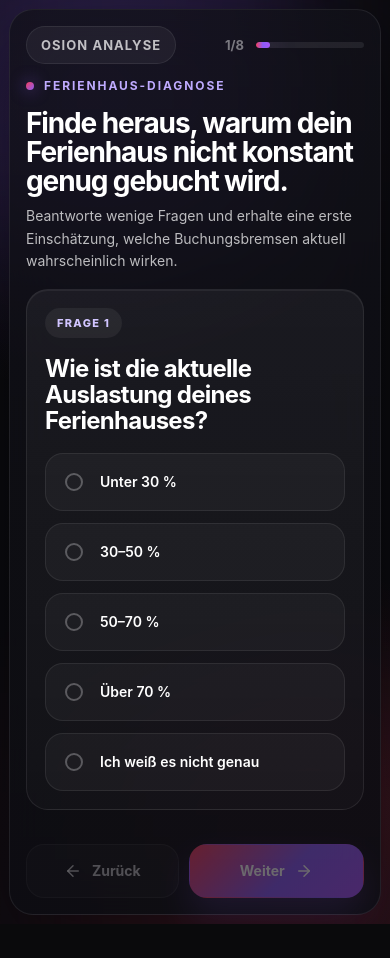
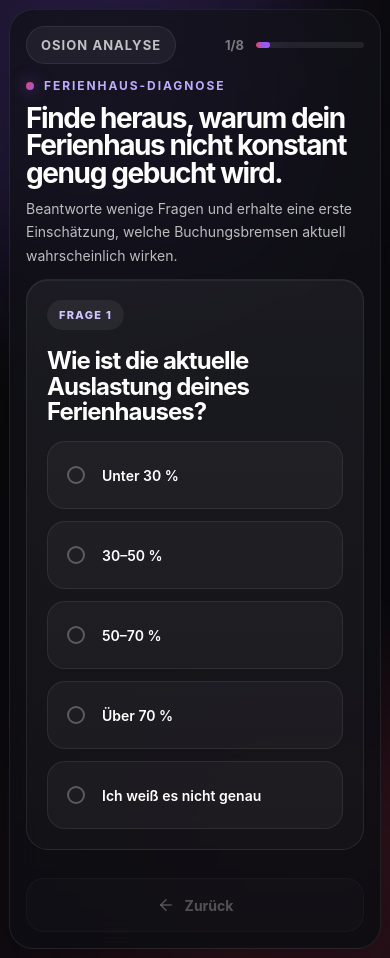
Before and after one commit to OSIONSolutionXR/osion-ferienhaus-funnel-v3, a React (Vite) app: page / in a window 390 px wide. Before the commit the page ends 924 px from the top, so only its background shows below. Built offline with nearby package versions, Linux system fonts and the light colour scheme.

Commit message:
refine: wider desktop layout, auto-advance answers, improved readability

```diff
--- a/src/App.jsx
+++ b/src/App.jsx
@@ -1,5 +1,5 @@
-import { useMemo, useState } from 'react'
-import { ArrowLeft, ArrowRight, BarChart3, Sparkles, CheckCircle2 } from 'lucide-react'
+import { useEffect, useMemo, useState } from 'react'
+import { ArrowLeft, BarChart3, Sparkles, CheckCircle2 } from 'lucide-react'
 
 const questions = [
   {
@@ -147,14 +147,19 @@ export default function App() {
     setSelected(index)
   }
 
-  const handleNext = () => {
-    if (selected === null) return
-    const nextAnswers = [...answers]
-    nextAnswers[step] = selected
-    setAnswers(nextAnswers)
-    setSelected(null)
-    setStep((prev) => prev + 1)
-  }
+  useEffect(() => {
+    if (isResult || selected === null) return
+
+    const timer = window.setTimeout(() => {
+      const nextAnswers = [...answers]
+      nextAnswers[step] = selected
+      setAnswers(nextAnswers)
+      setSelected(null)
+      setStep((prev) => prev + 1)
+    }, 180)
+
+    return () => window.clearTimeout(timer)
+  }, [selected, step, answers, isResult])
 
   const handleBack = () => {
     if (step === 0) return
@@ -174,7 +179,7 @@ export default function App() {
       <div className="ambient ambient-left" />
       <div className="ambient ambient-right" />
 
-      <main className="viewport-card">
+      <main className="viewport-card wide-desktop">
         {!isResult && (
           <header className="topbar">
             <div className="brand-pill">OSION Analyse</div>
@@ -188,13 +193,13 @@ export default function App() {
         )}
 
         {!isResult ? (
-          <section className="question-stage">
+          <section className="question-stage tighter-stage">
             <div className="eyebrow-row">
               <span className="eyebrow-dot" />
               <span className="eyebrow">Ferienhaus-Diagnose</span>
             </div>
 
-            <div className="hero-copy compact">
+            <div className="hero-copy compact desktop-balanced">
               <h1>Finde heraus, warum dein Ferienhaus nicht konstant genug gebucht wird.</h1>
               <p>
                 Beantworte wenige Fragen und erhalte eine erste Einschätzung, welche
@@ -202,11 +207,11 @@ export default function App() {
               </p>
             </div>
 
-            <article className="question-card">
+            <article className="question-card compact-card">
               <div className="question-chip">Frage {step + 1}</div>
               <h2>{currentQuestion.title}</h2>
 
-              <div className="option-grid">
+              <div className="option-grid compact-grid">
                 {currentQuestion.options.map((option, index) => (
                   <button
                     key={option}
@@ -223,14 +228,10 @@ export default function App() {
               </div>
             </article>
 
-            <div className="nav-row">
-              <button className="nav-btn nav-btn-ghost" onClick={handleBack} type="button" disabled={step === 0}>
+            <div className="nav-row single-back">
+              <button className="nav-btn nav-btn-ghost back-only" onClick={handleBack} type="button" disabled={step === 0}>
                 <ArrowLeft size={18} />
                 Zurück
-              </button>
-              <button className="nav-btn nav-btn-primary" onClick={handleNext} type="button" disabled={selected === null}>
-                Weiter
-                <ArrowRight size={18} />
               </button>
             </div>
           </section>
--- a/src/styles.css
+++ b/src/styles.css
@@ -1,12 +1,7 @@
 :root {
   color-scheme: dark;
   --bg: #0a0a0c;
-  --bg-soft: #111116;
   --surface: rgba(20, 20, 28, 0.82);
-  --surface-strong: rgba(24, 24, 34, 0.92);
-  --surface-light: rgba(255, 255, 255, 0.05);
-  --border: rgba(255, 255, 255, 0.08);
-  --border-strong: rgba(255, 255, 255, 0.14);
   --text: #ffffff;
   --text-soft: rgba(255, 255, 255, 0.72);
   --text-muted: rgba(255, 255, 255, 0.44);
@@ -15,29 +10,16 @@
   --purple: #a855f7;
   --shadow: 0 24px 80px rgba(0, 0, 0, 0.45);
   --radius-xl: 28px;
-  --radius-lg: 22px;
-  --radius-md: 16px;
 }
 
-* {
-  box-sizing: border-box;
-}
-
-html, body, #root {
-  width: 100%;
-  height: 100%;
-  margin: 0;
-}
-
+* { box-sizing: border-box; }
+html, body, #root { width: 100%; height: 100%; margin: 0; }
 body {
   font-family: Inter, ui-sans-serif, system-ui, -apple-system, BlinkMacSystemFont, 'Segoe UI', sans-serif;
   background: var(--bg);
   color: var(--text);
 }
-
-button, a {
-  font: inherit;
-}
+button, a { font: inherit; }
 
 .app-shell {
   position: relative;
@@ -55,22 +37,8 @@ button, a {
   opacity: 0.9;
   pointer-events: none;
 }
-
-.ambient-left {
-  top: -10%;
-  left: -8%;
-  width: 340px;
-  height: 340px;
-  background: rgba(139, 92, 246, 0.18);
-}
-
-.ambient-right {
-  right: -8%;
-  bottom: -14%;
-  width: 360px;
-  height: 360px;
-  background: rgba(244, 63, 94, 0.14);
-}
+.ambient-left { top: -10%; left: -8%; width: 340px; height: 340px; background: rgba(139, 92, 246, 0.18); }
+.ambient-right { right: -8%; bottom: -14%; width: 360px; height: 360px; background: rgba(244, 63, 94, 0.14); }
 
 .viewport-card {
   position: relative;
@@ -83,10 +51,15 @@ button, a {
   flex-direction: column;
   padding: 22px;
   background: linear-gradient(180deg, rgba(17,17,24,0.78), rgba(13,13,18,0.94));
-  border: 1px solid var(--border);
+  border: 1px solid rgba(255,255,255,0.08);
   box-shadow: var(--shadow);
   border-radius: 32px;
   backdrop-filter: blur(24px);
+}
+
+.viewport-card.wide-desktop {
+  max-width: 1280px;
+  padding: 26px 28px;
 }
 
 .topbar {
@@ -96,7 +69,6 @@ button, a {
   gap: 18px;
   margin-bottom: 18px;
 }
-
 .brand-pill {
   display: inline-flex;
   align-items: center;
@@ -110,27 +82,9 @@ button, a {
   letter-spacing: 0.08em;
   text-transform: uppercase;
 }
-
-.progress-wrap {
-  display: flex;
-  align-items: center;
-  gap: 12px;
-}
-
-.progress-copy {
-  color: var(--text-muted);
-  font-size: 13px;
-  font-weight: 700;
-}
-
-.progress-track {
-  width: 108px;
-  height: 6px;
-  border-radius: 999px;
-  background: rgba(255,255,255,0.08);
-  overflow: hidden;
-}
-
+.progress-wrap { display: flex; align-items: center; gap: 12px; }
+.progress-copy { color: var(--text-muted); font-size: 13px; font-weight: 700; }
+.progress-track { width: 108px; height: 6px; border-radius: 999px; background: rgba(255,255,255,0.08); overflow: hidden; }
 .progress-fill {
   height: 100%;
   border-radius: 999px;
@@ -139,352 +93,160 @@ button, a {
   transition: width 0.35s ease;
 }
 
-.question-stage,
-.result-stage {
-  flex: 1;
-  display: flex;
-  flex-direction: column;
-}
-
-.question-stage {
-  justify-content: space-between;
-  gap: 16px;
-}
-
-.eyebrow-row {
-  display: flex;
-  align-items: center;
-  gap: 10px;
-}
-
+.question-stage, .result-stage { flex: 1; display: flex; flex-direction: column; }
+.question-stage.tighter-stage { justify-content: space-between; gap: 12px; }
+.eyebrow-row { display: flex; align-items: center; gap: 10px; }
 .eyebrow-dot {
-  width: 8px;
-  height: 8px;
-  border-radius: 50%;
+  width: 8px; height: 8px; border-radius: 50%;
   background: linear-gradient(135deg, var(--rose), var(--violet));
   box-shadow: 0 0 16px rgba(139, 92, 246, 0.7);
 }
-
 .eyebrow {
-  font-size: 12px;
-  text-transform: uppercase;
-  letter-spacing: 0.16em;
-  color: #bfabff;
-  font-weight: 700;
+  font-size: 12px; text-transform: uppercase; letter-spacing: 0.16em;
+  color: #bfabff; font-weight: 700;
 }
 
-.hero-copy.compact {
-  max-width: 620px;
+.hero-copy.compact.desktop-balanced {
+  max-width: 860px;
+}
+.hero-copy h1 {
+  margin: 0 0 10px;
+  font-size: clamp(32px, 3vw, 58px);
+  line-height: 0.98;
+  letter-spacing: -0.05em;
+}
+.hero-copy p {
+  margin: 0;
+  max-width: 760px;
+  color: var(--text-soft);
+  font-size: clamp(15px, 1.15vw, 19px);
+  line-height: 1.65;
 }
 
-.hero-copy h1 {
-  margin: 0 0 10px;
-  font-size: clamp(30px, 4vw, 42px);
-  line-height: 1.03;
-  letter-spacing: -0.04em;
-}
-
-.hero-copy p {
-  margin: 0;
-  max-width: 560px;
-  color: var(--text-soft);
-  font-size: 16px;
-  line-height: 1.6;
-}
-
-.question-card,
-.result-panel {
+.question-card, .result-panel {
   position: relative;
   background: linear-gradient(180deg, rgba(255,255,255,0.05), rgba(255,255,255,0.025));
   border: 1px solid rgba(255,255,255,0.08);
   border-radius: var(--radius-xl);
   box-shadow: inset 0 1px 0 rgba(255,255,255,0.06);
 }
+.question-card.compact-card { padding: 20px; max-width: 880px; }
+.question-chip, .panel-label {
+  display: inline-flex; align-items: center; padding: 8px 12px; border-radius: 999px;
+  background: rgba(255,255,255,0.06); color: #d1c5ff; font-size: 11px; font-weight: 800;
+  letter-spacing: 0.12em; text-transform: uppercase;
+}
+.question-card h2, .result-panel h3 {
+  margin: 18px 0 16px;
+  font-size: clamp(24px, 2.2vw, 42px);
+  line-height: 1.08;
+  letter-spacing: -0.04em;
+}
+.result-panel h3 { margin-top: 14px; }
 
-.question-card {
-  padding: 24px;
-}
-
-.question-chip,
-.panel-label {
-  display: inline-flex;
-  align-items: center;
-  padding: 8px 12px;
-  border-radius: 999px;
-  background: rgba(255,255,255,0.06);
-  color: #d1c5ff;
-  font-size: 11px;
-  font-weight: 800;
-  letter-spacing: 0.12em;
-  text-transform: uppercase;
-}
-
-.question-card h2,
-.result-panel h3 {
-  margin: 18px 0 18px;
-  font-size: clamp(24px, 3vw, 34px);
-  line-height: 1.1;
-  letter-spacing: -0.03em;
-}
-
-.result-panel h3 {
-  margin-top: 14px;
-}
-
-.option-grid {
+.option-grid.compact-grid {
   display: grid;
-  grid-template-columns: 1fr;
+  grid-template-columns: repeat(2, minmax(0, 1fr));
   gap: 12px;
 }
-
 .option-card {
-  width: 100%;
-  display: flex;
-  align-items: center;
-  gap: 14px;
-  padding: 18px;
-  border-radius: 20px;
-  border: 1px solid rgba(255,255,255,0.08);
-  background: rgba(255,255,255,0.035);
-  color: var(--text);
-  cursor: pointer;
+  width: 100%; display: flex; align-items: center; gap: 14px; min-height: 76px;
+  padding: 18px; border-radius: 20px; border: 1px solid rgba(255,255,255,0.08);
+  background: rgba(255,255,255,0.035); color: var(--text); cursor: pointer;
   transition: transform 0.2s ease, border-color 0.2s ease, background 0.2s ease, box-shadow 0.2s ease;
   text-align: left;
 }
-
 .option-card:hover {
-  transform: translateY(-1px);
-  border-color: rgba(139, 92, 246, 0.38);
-  background: rgba(255,255,255,0.055);
-  box-shadow: 0 18px 40px rgba(0,0,0,0.22);
+  transform: translateY(-1px); border-color: rgba(139, 92, 246, 0.38);
+  background: rgba(255,255,255,0.055); box-shadow: 0 18px 40px rgba(0,0,0,0.22);
 }
-
 .option-card.active {
   background: linear-gradient(135deg, rgba(139,92,246,0.18), rgba(244,63,94,0.08));
   border-color: rgba(139, 92, 246, 0.48);
   box-shadow: 0 0 0 1px rgba(139,92,246,0.12), 0 18px 48px rgba(88, 28, 135, 0.28);
 }
-
 .option-indicator {
-  width: 24px;
-  min-width: 24px;
-  height: 24px;
-  display: inline-flex;
-  align-items: center;
-  justify-content: center;
-  color: #fff;
+  width: 24px; min-width: 24px; height: 24px; display: inline-flex;
+  align-items: center; justify-content: center; color: #fff;
+}
+.option-ring {
+  width: 18px; height: 18px; border-radius: 50%; border: 2px solid rgba(255,255,255,0.28);
+}
+.option-label {
+  font-size: clamp(14px, 1vw, 17px);
+  font-weight: 600;
+  line-height: 1.38;
 }
 
-.option-ring {
-  width: 18px;
-  height: 18px;
-  border-radius: 50%;
-  border: 2px solid rgba(255,255,255,0.28);
+.nav-row { display: flex; gap: 12px; margin-top: 16px; }
+.nav-row.single-back { justify-content: flex-start; }
+.nav-btn {
+  min-height: 56px; display: inline-flex; justify-content: center; align-items: center; gap: 10px;
+  border-radius: 18px; border: 1px solid transparent; padding: 0 18px; font-weight: 700;
+  cursor: pointer; transition: opacity 0.2s ease, transform 0.2s ease, box-shadow 0.2s ease, border-color 0.2s ease;
 }
+.nav-btn:disabled { opacity: 0.38; cursor: not-allowed; }
+.nav-btn-ghost {
+  color: var(--text-soft); background: rgba(255,255,255,0.035); border-color: rgba(255,255,255,0.08);
+}
+.nav-btn-ghost:not(:disabled):hover { transform: translateY(-1px); border-color: rgba(255,255,255,0.16); }
+.back-only { min-width: 180px; }
 
-.option-label {
-  font-size: 15px;
-  font-weight: 600;
-  line-height: 1.45;
+.result-stage { min-height: 0; }
+.result-scroll { flex: 1; overflow-y: auto; padding-right: 6px; }
+.result-scroll::-webkit-scrollbar { width: 6px; }
+.result-scroll::-webkit-scrollbar-thumb { background: rgba(255,255,255,0.12); border-radius: 999px; }
+.result-icon {
+  width: 72px; height: 72px; margin: 0 auto 18px; display: flex; align-items: center; justify-content: center;
+  border-radius: 24px; color: #fff; background: linear-gradient(135deg, var(--rose), var(--violet) 58%, var(--purple));
+  box-shadow: 0 22px 48px rgba(139, 92, 246, 0.36);
 }
-
-.nav-row {
-  display: flex;
-  gap: 12px;
-  margin-top: 18px;
+.result-headline { text-align: center; margin-bottom: 20px; }
+.result-headline h2 {
+  margin: 0 0 8px; font-size: clamp(30px, 4vw, 42px); line-height: 1.02; letter-spacing: -0.04em;
 }
-
-.nav-btn {
-  min-height: 58px;
-  display: inline-flex;
-  justify-content: center;
-  align-items: center;
-  gap: 10px;
-  border-radius: 18px;
-  border: 1px solid transparent;
-  padding: 0 18px;
-  font-weight: 700;
-  cursor: pointer;
-  transition: opacity 0.2s ease, transform 0.2s ease, box-shadow 0.2s ease, border-color 0.2s ease;
+.result-headline p, .result-panel p {
+  margin: 0; color: var(--text-soft); line-height: 1.7; font-size: 15px;
 }
-
-.nav-btn:disabled {
-  opacity: 0.38;
-  cursor: not-allowed;
+.result-panel { padding: 22px; margin-bottom: 14px; }
+.warning-panel { background: linear-gradient(180deg, rgba(244,63,94,0.08), rgba(255,255,255,0.025)); }
+.cta-panel { background: linear-gradient(180deg, rgba(139,92,246,0.1), rgba(255,255,255,0.03)); }
+.roi-banner {
+  display: flex; align-items: center; gap: 10px; margin: 18px 0; padding: 14px 16px; border-radius: 18px;
+  background: rgba(16, 185, 129, 0.1); border: 1px solid rgba(16, 185, 129, 0.22); color: #9ff0c9;
+  font-size: 14px; font-weight: 700;
 }
-
-.nav-btn-ghost {
-  flex: 1;
-  color: var(--text-soft);
-  background: rgba(255,255,255,0.035);
-  border-color: rgba(255,255,255,0.08);
-}
-
-.nav-btn-ghost:not(:disabled):hover {
-  transform: translateY(-1px);
-  border-color: rgba(255,255,255,0.16);
-}
-
-.nav-btn-primary {
-  flex: 1.2;
-  color: #fff;
+.cta-link {
+  display: inline-flex; justify-content: center; align-items: center; width: 100%; min-height: 56px;
+  border-radius: 18px; text-decoration: none; color: #fff; font-weight: 800; letter-spacing: -0.01em;
   background: linear-gradient(135deg, var(--rose), var(--violet) 56%, var(--purple));
   box-shadow: 0 18px 36px rgba(139, 92, 246, 0.3);
 }
+.result-nav { padding-top: 14px; }
+.wide { width: 100%; }
 
-.nav-btn-primary:not(:disabled):hover {
-  transform: translateY(-1px);
-  box-shadow: 0 22px 42px rgba(139, 92, 246, 0.38);
-}
-
-.result-stage {
-  min-height: 0;
-}
-
-.result-scroll {
-  flex: 1;
-  overflow-y: auto;
-  padding-right: 6px;
-}
-
-.result-scroll::-webkit-scrollbar {
-  width: 6px;
-}
-
-.result-scroll::-webkit-scrollbar-thumb {
-  background: rgba(255,255,255,0.12);
-  border-radius: 999px;
-}
-
-.result-icon {
-  width: 72px;
-  height: 72px;
-  margin: 0 auto 18px;
-  display: flex;
-  align-items: center;
-  justify-content: center;
-  border-radius: 24px;
-  color: #fff;
-  background: linear-gradient(135deg, var(--rose), var(--violet) 58%, var(--purple));
-  box-shadow: 0 22px 48px rgba(139, 92, 246, 0.36);
-}
-
-.result-headline {
-  text-align: center;
-  margin-bottom: 20px;
-}
-
-.result-headline h2 {
-  margin: 0 0 8px;
-  font-size: clamp(30px, 4vw, 42px);
-  line-height: 1.02;
-  letter-spacing: -0.04em;
-}
-
-.result-headline p,
-.result-panel p {
-  margin: 0;
-  color: var(--text-soft);
-  line-height: 1.7;
-  font-size: 15px;
-}
-
-.result-panel {
-  padding: 22px;
-  margin-bottom: 14px;
-}
-
-.warning-panel {
-  background: linear-gradient(180deg, rgba(244,63,94,0.08), rgba(255,255,255,0.025));
-}
-
-.cta-panel {
-  background: linear-gradient(180deg, rgba(139,92,246,0.1), rgba(255,255,255,0.03));
-}
-
-.roi-banner {
-  display: flex;
-  align-items: center;
-  gap: 10px;
-  margin: 18px 0;
-  padding: 14px 16px;
-  border-radius: 18px;
-  background: rgba(16, 185, 129, 0.1);
-  border: 1px solid rgba(16, 185, 129, 0.22);
-  color: #9ff0c9;
-  font-size: 14px;
-  font-weight: 700;
-}
-
-.cta-link {
-  display: inline-flex;
-  justify-content: center;
-  align-items: center;
-  width: 100%;
-  min-height: 56px;
-  border-radius: 18px;
-  text-decoration: none;
-  color: #fff;
-  font-weight: 800;
-  letter-spacing: -0.01em;
-  background: linear-gradient(135deg, var(--rose), var(--violet) 56%, var(--purple));
-  box-shadow: 0 18px 36px rgba(139, 92, 246, 0.3);
-}
-
-.result-nav {
-  padding-top: 14px;
-}
-
-.wide {
-  width: 100%;
+@media (max-width: 980px) {
+  .viewport-card.wide-desktop { max-width: 860px; }
+  .option-grid.compact-grid { grid-template-columns: 1fr; }
+  .hero-copy h1 { font-size: 34px; }
 }
 
 @media (max-width: 760px) {
-  .viewport-card {
+  .viewport-card,
+  .viewport-card.wide-desktop {
     width: calc(100% - 18px);
     min-height: calc(100dvh - 18px);
     margin: 9px auto;
     padding: 16px;
     border-radius: 24px;
   }
-
-  .topbar {
-    margin-bottom: 14px;
-  }
-
-  .hero-copy h1 {
-    font-size: 28px;
-  }
-
-  .hero-copy p,
-  .result-headline p,
-  .result-panel p,
-  .option-label {
-    font-size: 14px;
-  }
-
-  .question-card,
-  .result-panel {
-    border-radius: 22px;
-    padding: 18px;
-  }
-
-  .question-card h2,
-  .result-panel h3 {
-    font-size: 24px;
-  }
-
-  .option-card {
-    padding: 16px;
-    border-radius: 18px;
-  }
-
-  .nav-row {
-    gap: 10px;
-  }
-
-  .nav-btn {
-    min-height: 54px;
-    font-size: 14px;
-  }
+  .topbar { margin-bottom: 14px; }
+  .hero-copy h1 { font-size: 28px; }
+  .hero-copy p, .result-headline p, .result-panel p, .option-label { font-size: 14px; }
+  .question-card, .result-panel { border-radius: 22px; padding: 18px; }
+  .question-card h2, .result-panel h3 { font-size: 24px; }
+  .option-card { padding: 16px; border-radius: 18px; min-height: 68px; }
+  .nav-row { gap: 10px; }
+  .nav-btn { min-height: 54px; font-size: 14px; }
+  .back-only { width: 100%; }
 }
```
